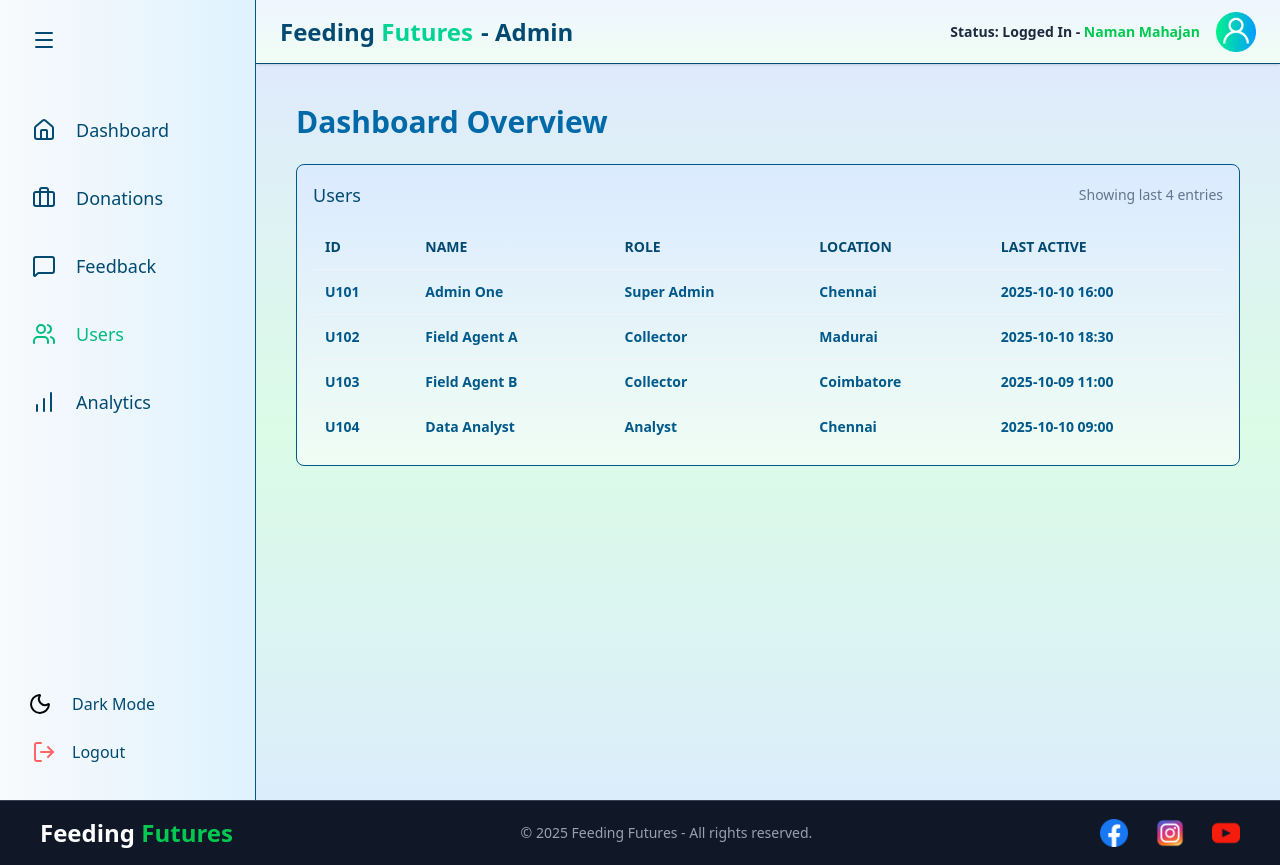
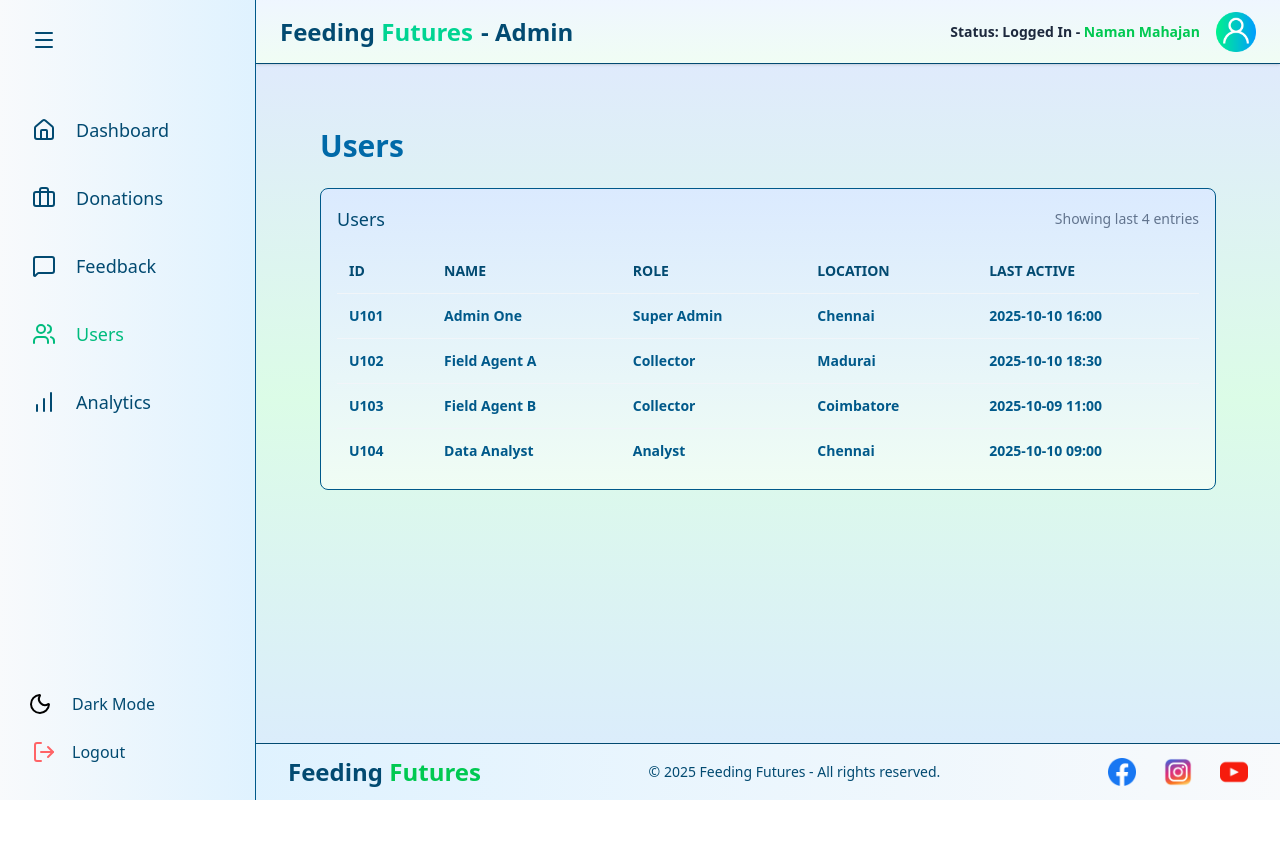
Before and after one commit to namanmahajan2020/Feeding-Futures, a React (Vite) app in the folder Feeding-Futures/admin/: page /users in a window 1280 px wide. After the commit the page ends 800 px from the top, so only its background shows below. Built offline with nearby package versions, Linux system fonts and the light colour scheme; sample sign-in values are in the browser's storage.

Commit message:
admin footer width adjustment according to sidebar

```diff
--- a/Feeding-Futures/admin/index.html
+++ b/Feeding-Futures/admin/index.html
@@ -2,7 +2,7 @@
 <html lang="en">
   <head>
     <meta charset="UTF-8" />
-    <link rel="icon" type="image/svg+xml" href="img/administrator.png" />
+    <link rel="icon" type="image" href="img/administrator.png" />
     <meta name="viewport" content="width=device-width, initial-scale=1.0" />
     <title>Feeding Futures - Admin</title>
   </head>
--- a/Feeding-Futures/admin/src/App.jsx
+++ b/Feeding-Futures/admin/src/App.jsx
@@ -31,30 +31,30 @@ function AppLayout({ children }) {
 
   return (
     <div
-      className={`min-h-screen font-sans ${
+      className={`min-h-screen font-sans flex flex-col ${
         isDarkMode
           ? "bg-slate-800 text-slate-200"
           : "bg-gradient-to-t from-blue-100 via-green-100 to-indigo-100 text-slate-800"
       } transition-colors duration-300`}
     >
+      {/* Only show layout if NOT login page */}
+      {!isLoginPage && <Sidebar />}
+
       <div
-        className={`flex min-h-screen ${
-          !isLoginPage && isSidebarOpen
-            ? "md:ml-64"
-            : !isLoginPage
-            ? "md:ml-20"
-            : ""
-        } transition-all duration-300`}
+        className={`flex flex-col flex-1 transition-all duration-300 ${
+          !isLoginPage ? (isSidebarOpen ? "md:ml-64" : "md:ml-20") : ""
+        }`}
       >
-        {!isLoginPage && <Sidebar />}
+        {!isLoginPage && <Header />}
 
-        <div className="flex-1 flex flex-col">
-          {!isLoginPage && <Header />}
-          <main className="flex-1">{children}</main>
-        </div>
+        {/* Page Content */}
+        <main className="flex-1 p-4 md:p-6 pb-20 overflow-auto">
+          {children}
+        </main>
+
+        {/* Footer INSIDE main layout, not outside */}
+        {!isLoginPage && <Footer />}
       </div>
-
-      {!isLoginPage && <Footer />}
     </div>
   );
 }
--- a/Feeding-Futures/admin/src/components/AdminFooter.jsx
+++ b/Feeding-Futures/admin/src/components/AdminFooter.jsx
@@ -1,26 +1,37 @@
-import React from "react";
+import React, { useContext } from "react";
+import { AppContext } from "./AppContext";
+
 const Footer = () => {
+  const { isDarkMode } = useContext(AppContext); // ✅ get value from context
+
   return (
-    <footer className="bg-gray-900 text-gray-300 text-sm py-4 px-4 md:px-10 border-t border-gray-700">
+    <footer
+      className={`text-sm py-3 px-4 md:px-8 border-t transition-colors duration-300 ${
+        isDarkMode
+          ? "bg-slate-900 border-slate-700 text-gray-400"
+          : "bg-gradient-to-b from-slate-50 to-sky-50 bg-gradient-to-l from-indigo-50 to-sky-100 text-sky-900 border-sky-900"
+      }`}
+    >
       <div className="flex flex-col md:flex-row justify-between items-center gap-4">
         {/* Logo / Title */}
-        <h2 className="text-2xl font-semibold text-white">
+        <h2 className={`text-2xl font-semibold ${isDarkMode?'text-slate-200':'text-sky-900'}`}>
           Feeding <span className="text-green-500">Futures</span>
         </h2>
-        <div className="text-center text-gray-400 text-sm">
+
+        <div className="text-center text-sm">
           © 2025 Feeding Futures - All rights reserved.
         </div>
+
         {/* Social Links */}
         <div className="flex space-x-4 gap-3">
-          <a href="https://www.facebook.com/" >
-            <img className='w-7' src="img/facebook.png" alt="Facebook" />
+          <a href="https://www.facebook.com/">
+            <img className="w-7" src="img/facebook.png" alt="Facebook" />
           </a>
           <a href="https://www.instagram.com/">
-            <img className='w-7' src="img/instagram.png" alt="Instagram" />
+            <img className="w-7" src="img/instagram.png" alt="Instagram" />
           </a>
           <a href="https://www.youtube.com/">
-
-            <img className='w-7' src="img/youtube.png" alt="Youtube" />
+            <img className="w-7" src="img/youtube.png" alt="Youtube" />
           </a>
         </div>
       </div>
--- a/Feeding-Futures/admin/src/components/adminLogin.jsx
+++ b/Feeding-Futures/admin/src/components/adminLogin.jsx
@@ -56,7 +56,7 @@ const AdminLogin = () => {
   };
 
   return (
-    <div className="min-h-screen flex items-center justify-center bg-gradient-to-b from-green-50 to-white px-4 relative">
+    <div className="min-h-screen flex items-center justify-center bg-gradient-to-b relative">
       {/* === LOGIN FORM === */}
       <form
         onSubmit={handleSubmit}
@@ -165,7 +165,7 @@ const AdminLogin = () => {
             <button
               type="button"
               onClick={autoFillCredentials}
-              className="inline-block px-3 py-2 bg-gradient-to-bl from-red-500 via-black to-red-500 hover:bg-gradient-to-br hover:from-red-500 hover:via-black hover:to-red-500 text-white font-bold rounded-lg"
+              className="inline-block px-3 py-2 bg-gradient-to-b from-red-500 via-black to-red-500 hover:bg-gradient-to-br hover:from-red-500 hover:via-black hover:to-red-500 text-white font-bold rounded-lg"
             >
               ✨ Auto-fill Demo Credentials ✨
             </button>
--- a/Feeding-Futures/admin/src/pages/Donations.jsx
+++ b/Feeding-Futures/admin/src/pages/Donations.jsx
@@ -14,7 +14,7 @@ const Donations = ({ data, isLoading, isDarkMode }) => {
 
   return (
     <div className="m-10">
-      <h2 className="text-3xl font-bold mb-6 text-sky-700 dark:text-pink-400">Dashboard Overview</h2>
+      <h2 className="text-3xl font-bold mb-6 text-sky-700 dark:text-sky-400">Donations</h2>
       {/* Pass the donations columns to the TableComponent */}
       <TableComponent
         title="Donations"
--- a/Feeding-Futures/admin/src/pages/Feedback.jsx
+++ b/Feeding-Futures/admin/src/pages/Feedback.jsx
@@ -15,7 +15,7 @@ const Feedback = ({ data, isLoading, isDarkMode }) => {
 
   return (
     <div className="m-10">
-            <h2 className="text-3xl font-bold mb-6 text-sky-700 dark:text-pink-400">Dashboard Overview</h2>
+            <h2 className="text-3xl font-bold mb-6 text-sky-700 dark:text-sky-400">User Feedback</h2>
       {/* Pass the feedback columns to the TableComponent */}
       <TableComponent
         title="Feedback"
--- a/Feeding-Futures/admin/src/pages/Users.jsx
+++ b/Feeding-Futures/admin/src/pages/Users.jsx
@@ -15,7 +15,7 @@ const Users = ({ data, isLoading, isDarkMode }) => {
 
   return (
     <div className="m-10">
-            <h2 className="text-3xl font-bold mb-6 text-sky-700 dark:text-pink-400">Dashboard Overview</h2>
+            <h2 className="text-3xl font-bold mb-6 text-sky-700 dark:text-sky-400">Users</h2>
       <TableComponent
         title="Users"
         columns={usersColumns}
```
